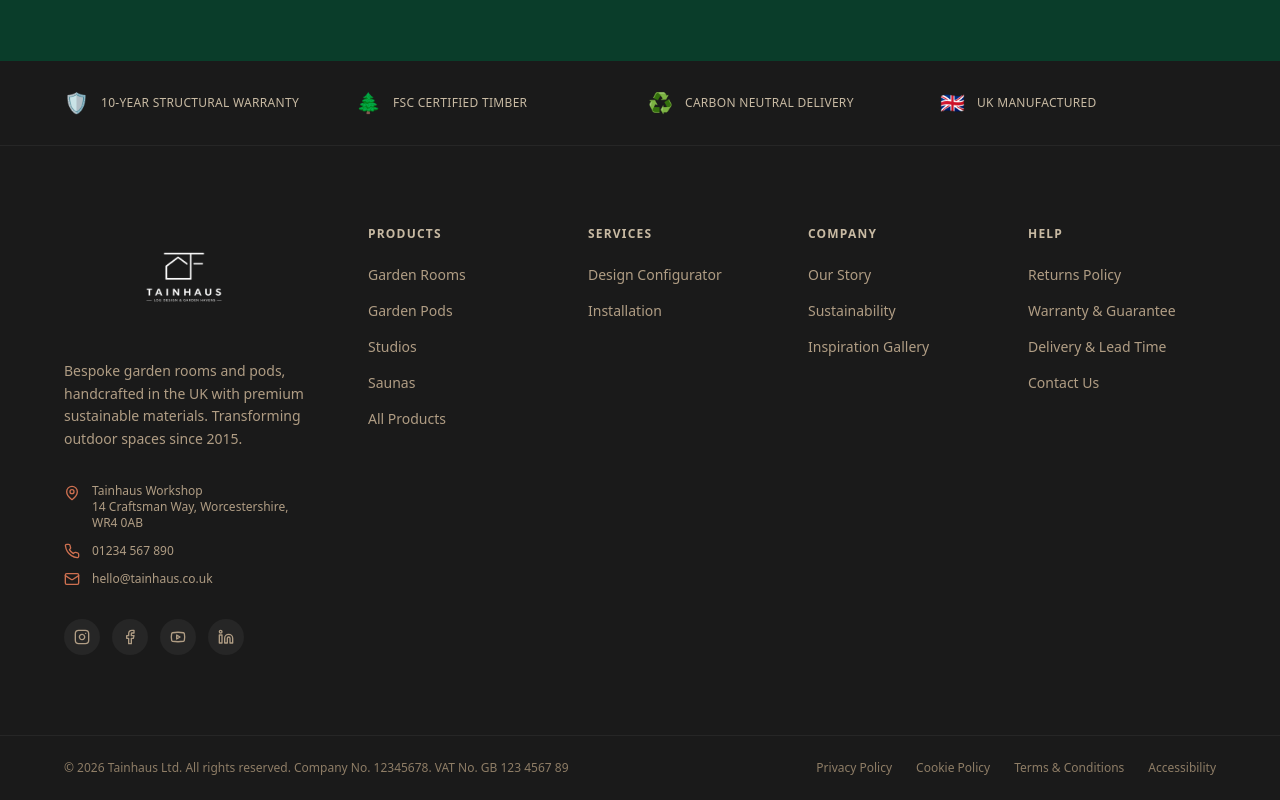
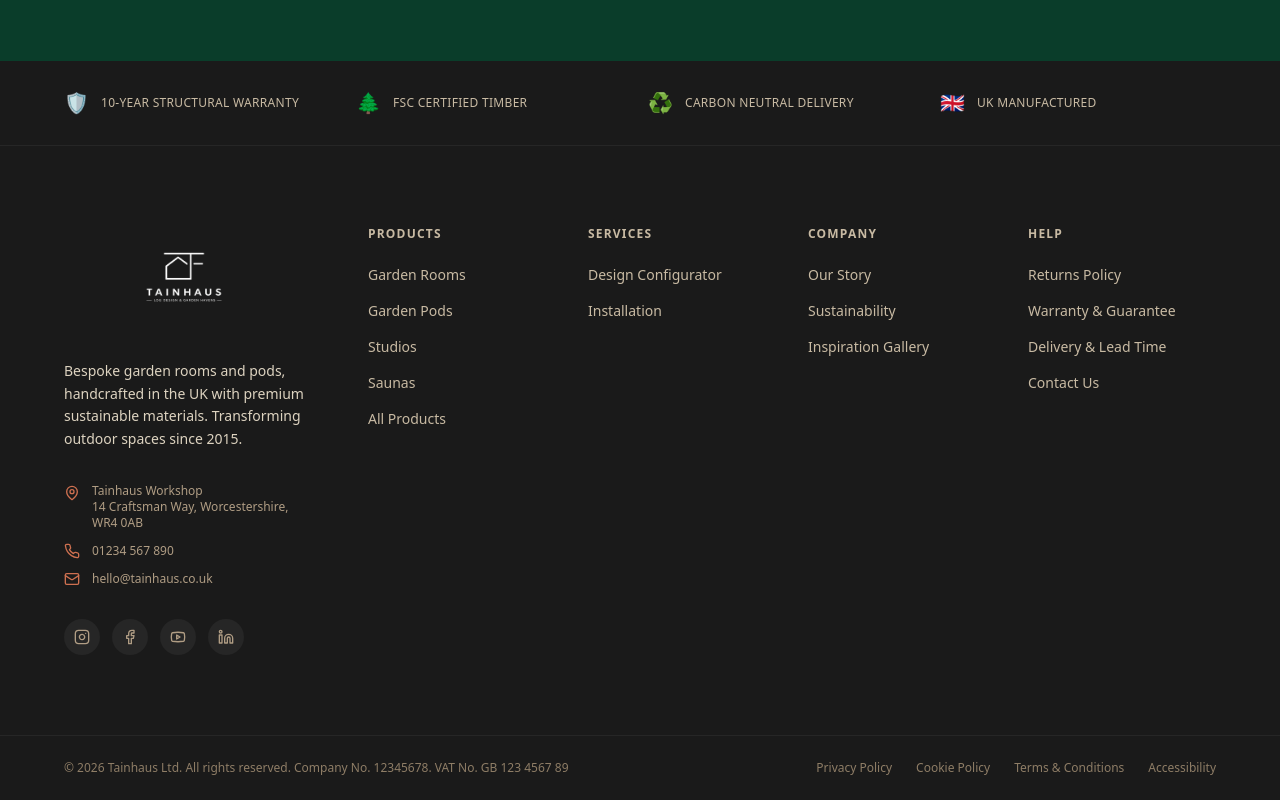
Before and after one commit to Tainhaus/2.0, a Next.js app: page / in a window 1280 px wide. Shown: the part 4636-5436 px from the top of the page. Built offline with nearby package versions, Linux system fonts and the light colour scheme; no server answers; the database is empty; a web font is replaced by a local one.

Commit message:
Improve footer text contrast on dark bg

```diff
--- a/src/components/layout/footer.tsx
+++ b/src/components/layout/footer.tsx
@@ -90,7 +90,7 @@ export function Footer() {
               <Logo variant="light" size="lg" />
             </div>
 
-            <p className="font-body text-sm text-sand-500 leading-relaxed mb-8">
+            <p className="font-body text-sm text-sand-300 leading-relaxed mb-8">
               Bespoke garden rooms and pods, handcrafted in the UK with premium sustainable materials.
               Transforming outdoor spaces since 2015.
             </p>
@@ -146,7 +146,7 @@ export function Footer() {
                     <li key={link.href}>
                       <Link
                         href={link.href}
-                        className="font-body text-sm text-sand-500 hover:text-white transition-colors duration-150 inline-flex items-center gap-1 group"
+                        className="font-body text-sm text-sand-400 hover:text-white transition-colors duration-150 inline-flex items-center gap-1 group"
                       >
                         {link.label}
                         <ArrowRight className="w-3 h-3 opacity-0 -translate-x-1 group-hover:opacity-100 group-hover:translate-x-0 transition-all duration-200" />
```
